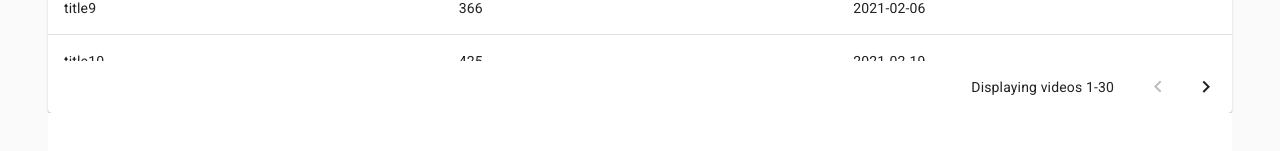
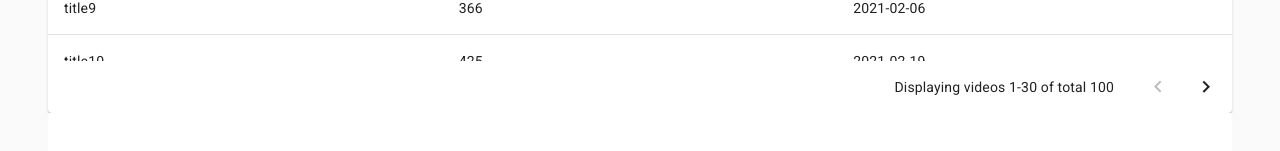
Before and after one commit to Konlador/psk, a React (Create React App) app in the folder PSK/Frontend/psk-frontend-project/: page /videos in a window 1280 px wide. Shown: the part 625-776 px from the top of the page. Built offline with nearby package versions, Linux system fonts and the light colour scheme.

Commit message:
Video count added

```diff
--- a/PSK/Frontend/psk-frontend-project/src/features/DisplayVideos/DisplayVideos.js
+++ b/PSK/Frontend/psk-frontend-project/src/features/DisplayVideos/DisplayVideos.js
@@ -96,11 +96,11 @@ export const DisplayVideos = () => {
       <TablePagination
         rowsPerPageOptions={[]}
         component="div"
-        count={-1}
+        count={videoApi.getVideosCount()}
         rowsPerPage={ROWS_PER_PAGE}
         page={page}
         onChangePage={handleChangePage}
-        labelDisplayedRows={({ from, to, count }) => `Displaying videos ${from}-${to}`}
+        labelDisplayedRows={({ from, to, count }) => `Displaying videos ${from}-${to} of total ${count}`}
       />
     </Paper>
   );
--- a/PSK/Frontend/psk-frontend-project/src/features/DisplayVideos/MockVideoApi.js
+++ b/PSK/Frontend/psk-frontend-project/src/features/DisplayVideos/MockVideoApi.js
@@ -5,7 +5,7 @@ export class MockVideoApi {
 
        const startIndex = page*rowsPerPage;
        const date = new Date();
-       for(let i = startIndex; i < startIndex+rowsPerPage; i++){
+       for(let i = startIndex; i < this.getVideosCount() &&  i < startIndex+rowsPerPage; i++){
             videos.push({
                 "title": "title"+(i+1),
                 "size": Math.floor(Math.random() * 500)+1,
@@ -14,6 +14,10 @@ export class MockVideoApi {
        }
 
        return videos;
+    }
+
+    getVideosCount(){
+        return 100;
     }
 
     _getFormattedDate(date){
```
